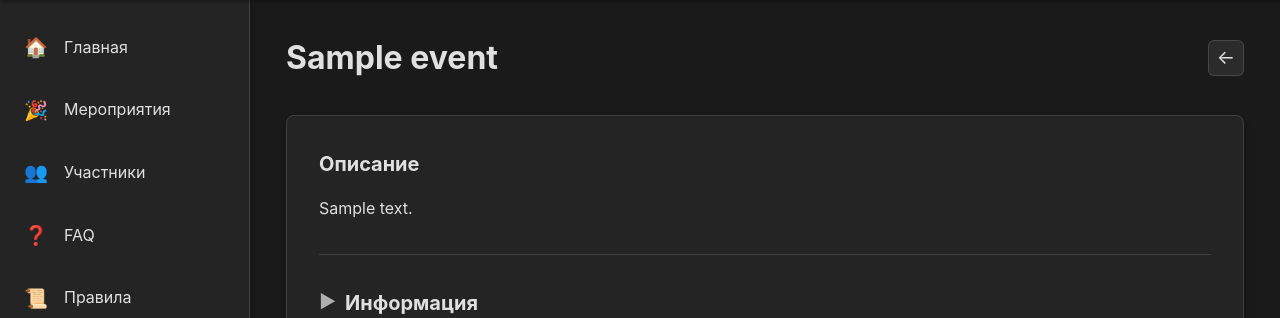
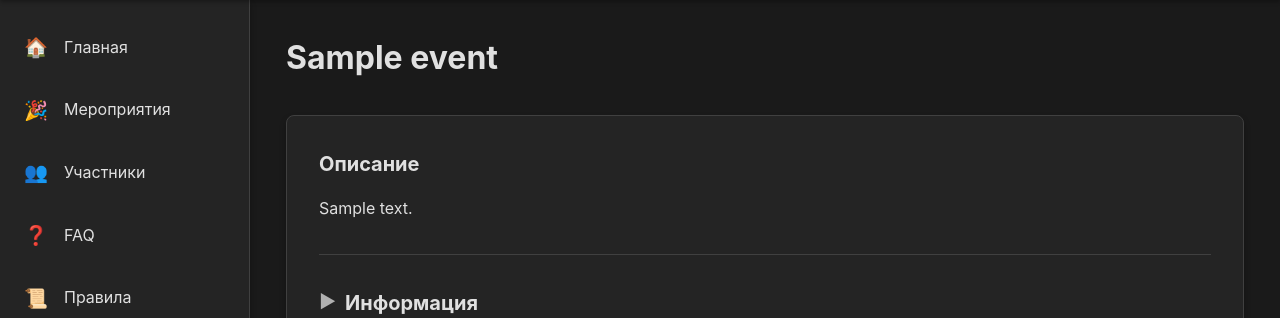
Before and after one commit to Kolunt/gwadmpaw, a Flask app: page /events/1 in a window 1280 px wide. Shown: the part 60-378 px from the top of the page. Run offline with Flask 3, Linux system fonts and the light colour scheme; data comes from the database, SQL or seed files in the repository; tables that the repository leaves empty hold one stand-in row (values such as "Sample post").

Commit message:
Remove back link from event view

```diff
--- a/templates/event_view.html
+++ b/templates/event_view.html
@@ -8,7 +8,6 @@
         <div class="admin-header">
             <h1>{{ event.name }}</h1>
             <div class="event-header-actions">
-                <a href="{{ url_for('events') }}" class="btn-icon" title="Назад к мероприятиям">&#8592;</a>
                 {% if is_admin %}
                 <a href="{{ url_for('admin_event_distribution_positive_view', event_id=event.id) }}" class="btn-icon" title="Распределение (позитив)">&#127922;</a>
                 <a href="{{ url_for('admin_event_participants', event_id=event.id) }}" class="btn-icon" title="Участники (админ)">&#128101;</a>
```
